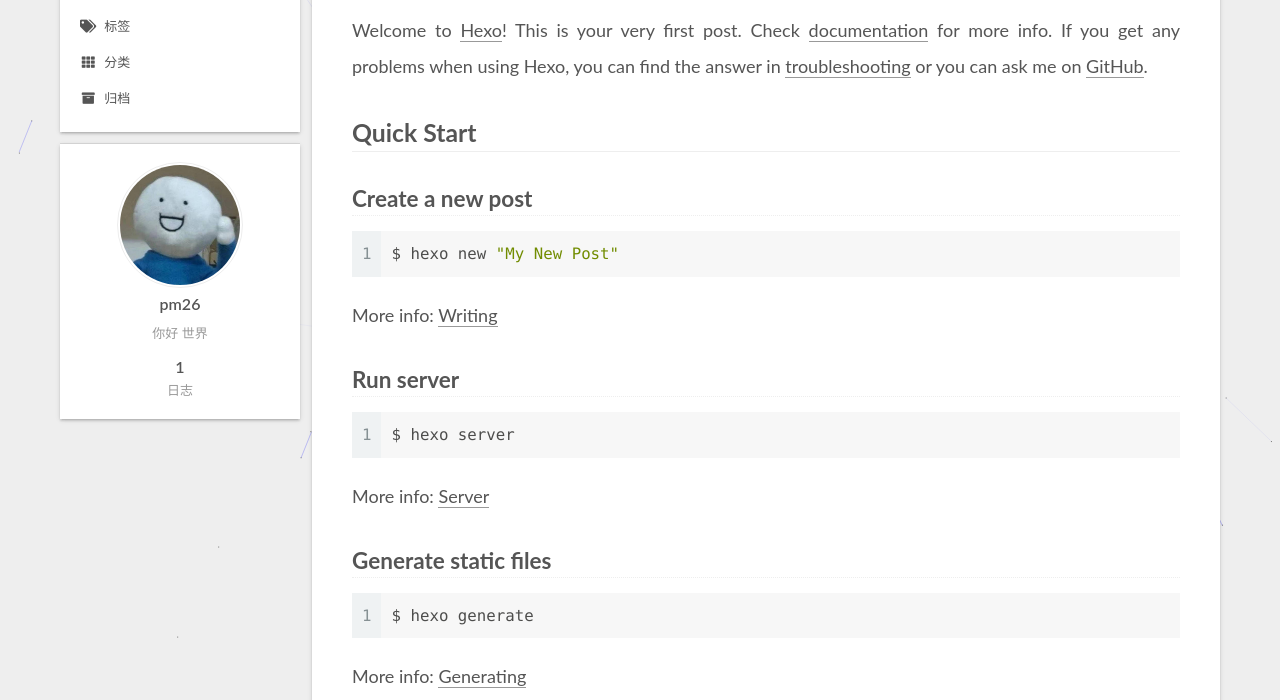
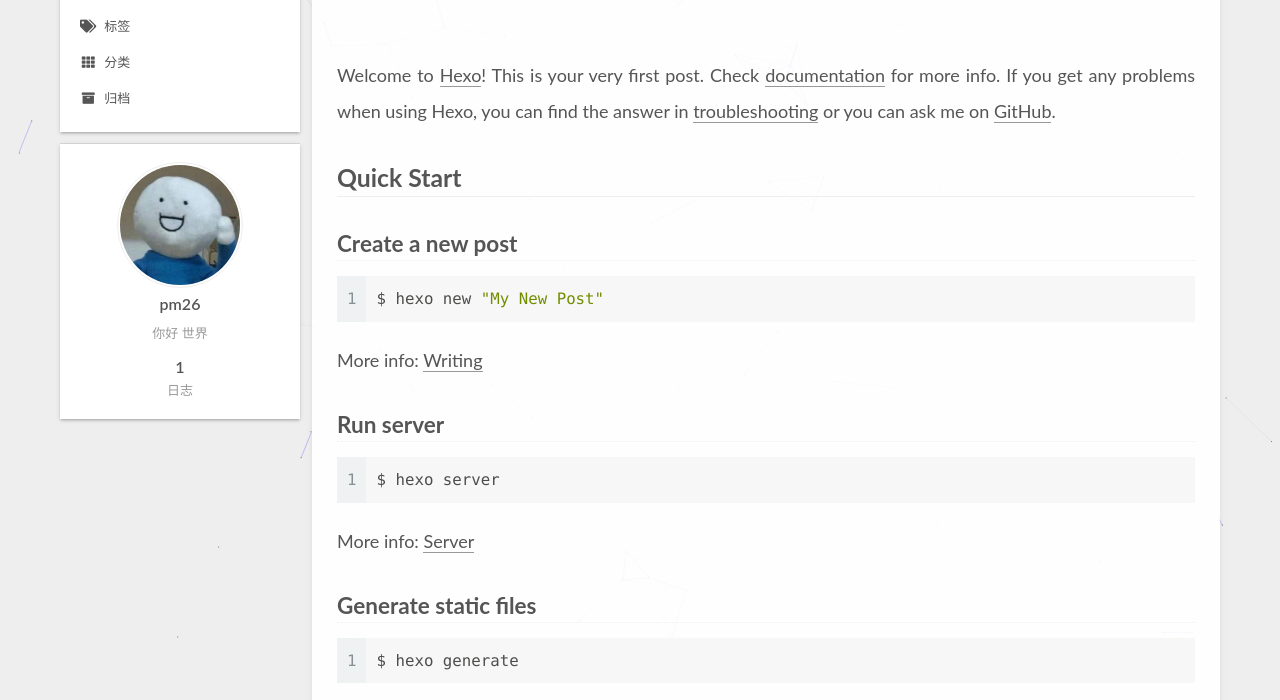
Before and after one commit to PM2600/PM2600.github.io, a plain HTML site: page index.html in a window 1280 px wide. Shown: the part 162-862 px from the top of the page. Drawn offline with Linux system fonts and the light colour scheme.

Commit message:
Site updated: 2023-10-08 10:27:16

```diff
--- a/css/main.css
+++ b/css/main.css
@@ -1169,7 +1169,7 @@
 }
 .links-of-author a::before,
 .links-of-author span.exturl::before {
-  background: #1c05ff;
+  background: #ff94ff;
   border-radius: 50%;
   content: ' ';
   display: inline-block;
@@ -1543,7 +1543,15 @@
   margin-top: 40px;
   text-align: center;
 }
-.use-motion .post-block,
+.use-motion .post-block {
+  opacity: 0;
+  margin-top: 60px;
+  margin-bottom: 60px;
+  padding: 25px;
+  background: rgba(255,255,255,0.9) none repeat scroll !important;
+  -webkit-box-shadow: 0 0 5px rgba(202,203,203,0.5);
+  -moz-box-shadow: 0 0 5px rgba(202,203,204,0.5);
+}
 .use-motion .pagination,
 .use-motion .comments {
   opacity: 0;
```
